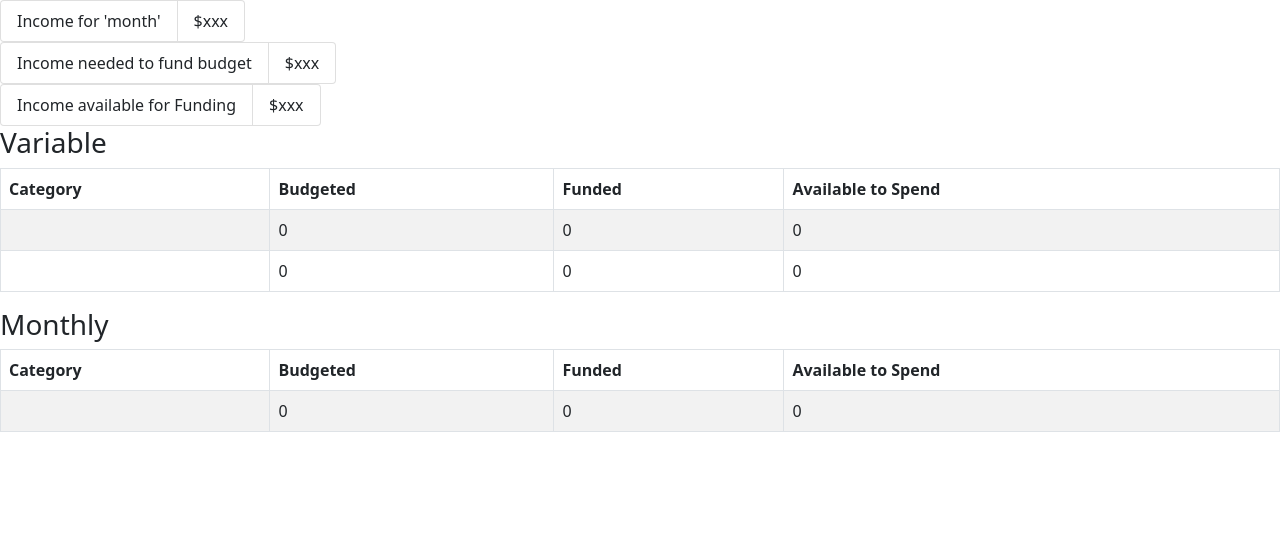
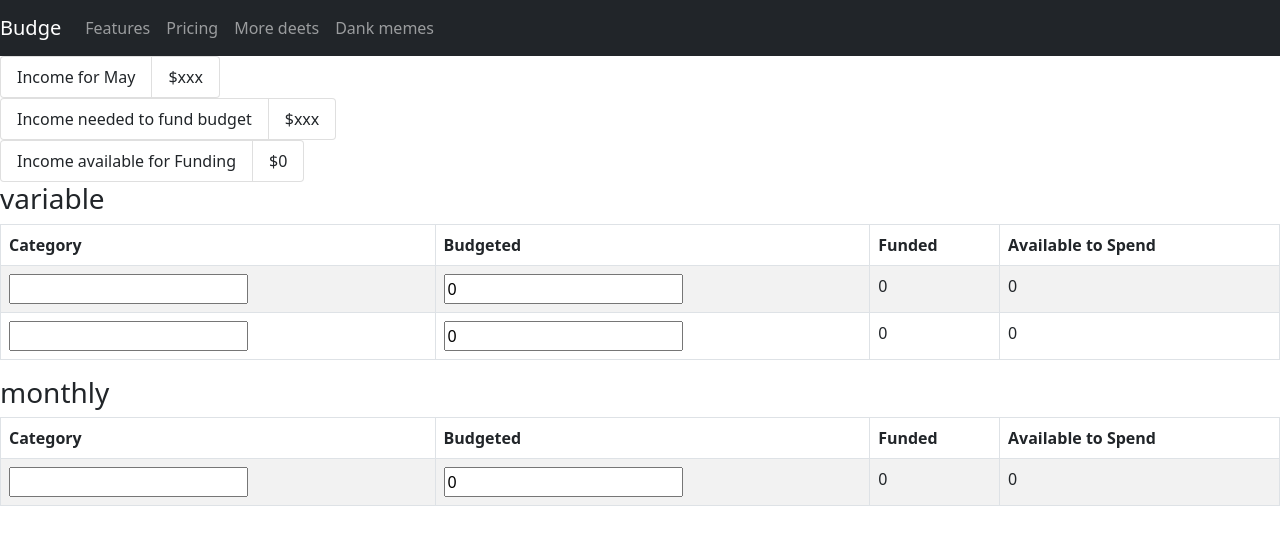
Before and after one commit to rogersjared/budge, a React (Create React App) app: page / in a window 1280 px wide. Shown: the top 544 px of the page. Built offline with nearby package versions, Linux system fonts and the light colour scheme.

Commit message:
initialized centralized state

```diff
--- a/src/App.js
+++ b/src/App.js
@@ -1,26 +1,44 @@
-import React, { useState, useEffect } from 'react';
-import localStorageData from './localStorage';
+import React, { useState, useEffect, useReducer } from 'react';
+import { localStorageData, localStorage } from './localStorage';
 import 'bootstrap/dist/css/bootstrap.min.css';
+import AppNav from './Components/Navbar.jsx';
 import MonthlyBudgetView from './Views/MonthlyBudgetView';
 
+const today = new Date();
+const currentMonth = today.getMonth() + 1 + '-' + today.getFullYear();
 
+const reducer = (prevState, updatedProperty) => ({
+  ...prevState,
+  ...updatedProperty,
+});
 
-//navbar at top for buget / transactions / main <---- use list component tabs instead of navbar maybe
-//accounts overview swipes from left
+////
+function App() {
+  const [selectedMonth, setSelectedMonth] = useState(currentMonth);
+  let monthRoot = localStorageData.months[selectedMonth];
+  const [categories, setCategories] = useReducer(reducer, monthRoot.categories);
+  const [monthData, setMonthData] = useReducer(reducer, monthRoot.data);
 
+  useEffect(() => {
+    monthRoot = localStorageData.months[selectedMonth];
+    setCategories(monthRoot.categories);
+    setMonthData(monthRoot.data);
+  }, [selectedMonth]);
 
-function App() {
-  const [selectedMonth, setSelectedMonth] = useState('jan_2021');
-  const [accounts, updateAccounts] = useState(localStorageData.accounts);
-  const [monthData, updateMonthData] = useState(localStorageData.months);
+  const contextData = {
+    selectedMonth, setSelectedMonth, categories, setCategories, monthRoot
+  }
 
 
   return (
-    <div className="App">
-      <div id="currentView" >
-      <MonthlyBudgetView month={localStorageData.months[selectedMonth]}/>
+    <localStorage.Provider value={contextData}>
+      <div className="App">
+        <AppNav />
+        <div id="currentView" >
+        <MonthlyBudgetView monthData={monthData} categories={categories}/>
+        </div>
       </div>
-    </div>
+    </localStorage.Provider>
   );
 }
 
--- a/src/Components/MonthlyBudgetComps/CategoryEntry.jsx
+++ b/src/Components/MonthlyBudgetComps/CategoryEntry.jsx
@@ -1,13 +1,26 @@
 import Table from 'react-bootstrap/Table'
+import { GetLocalStorage } from '../../localStorage.js';
 
 
-const CategoryEntry = ({category}) => {
+
+const CategoryEntry = ( { category, categoryType, index }) => {
+    const { categories, setCategories, monthRoot } = GetLocalStorage();
+
+
+    const updateColumn = (event) => {
+        const update = categories[categoryType].slice();
+        update[index][event.target.name] = event.target.value;
+        setCategories({
+            [categoryType]: update
+        });
+    }
+
     return (
         <tr>
-            <td>{category.name}</td>
-            <td>{category.budgeted}</td>
+           <td><input name='name' value={category.name} onChange={updateColumn}/></td>
+           <td><input name='budgeted' value={category.budgeted} onChange={updateColumn}></input></td>
             <td>{category.funded}</td>
-            <td>{category.funded - category.spent}</td>
+            <td>{category.spent}</td>
         </tr>
     )
 }
--- a/src/Components/MonthlyBudgetComps/CategoryGroup.jsx
+++ b/src/Components/MonthlyBudgetComps/CategoryGroup.jsx
@@ -17,7 +17,7 @@ const CategoryGroup = ({ type, categories }) => {
             </thead>
             <tbody>
                 {categories.map((category, index) => (
-                    <CategoryEntry category={category} key={index} />
+                    <CategoryEntry category={category} categoryType={type} index={index} />
                 ))}
             </tbody>
         </Table>
--- a/src/Components/Navbar.jsx
+++ b/src/Components/Navbar.jsx
@@ -1,6 +1,8 @@
 import Navbar from 'react-bootstrap/Navbar'
 import Nav from 'react-bootstrap/Nav'
 
+
+const AppNav = () => (
 <Navbar collapseOnSelect expand="lg" bg="dark" variant="dark">
         <Navbar.Brand href="#home">Budge</Navbar.Brand>
         <Navbar.Toggle aria-controls="responsive-navbar-nav" />
@@ -18,3 +20,6 @@ import Nav from 'react-bootstrap/Nav'
           </Nav>
         </Navbar.Collapse>
       </Navbar>
+)
+
+export default AppNav;
--- a/src/Views/MonthlyBudgetView.jsx
+++ b/src/Views/MonthlyBudgetView.jsx
@@ -2,13 +2,13 @@ import React from 'react';
 import ListGroup from 'react-bootstrap/ListGroup'
 import CategoryGroup from '../Components/MonthlyBudgetComps/CategoryGroup.jsx';
 
-const MonthlyBudgetView = ({ month }) => {
-    const { income, spent, categories } = month;
-    console.log('categories from monthly view', categories)
+const MonthlyBudgetView = ({ monthData, categories }) => {
+    const { monthName, income, spent } = monthData;
+
     return (
         <>
             <ListGroup horizontal>
-                <ListGroup.Item>Income for 'month'</ListGroup.Item>
+                <ListGroup.Item>Income for {monthName}</ListGroup.Item>
                 <ListGroup.Item>$xxx</ListGroup.Item>
             </ListGroup>
             <ListGroup horizontal>
@@ -17,10 +17,10 @@ const MonthlyBudgetView = ({ month }) => {
             </ListGroup>
             <ListGroup horizontal>
                 <ListGroup.Item>Income available for Funding</ListGroup.Item>
-                <ListGroup.Item>$xxx</ListGroup.Item>
+                <ListGroup.Item>${income - spent}</ListGroup.Item>
             </ListGroup>
-            <CategoryGroup type='Variable' categories={categories.variable} />
-            <CategoryGroup type='Monthly' categories={categories.monthly} />
+            <CategoryGroup type='variable' categories={categories.variable} />
+            <CategoryGroup type='monthly' categories={categories.monthly} />
         </>
     );
 };
--- a/src/localStorage.js
+++ b/src/localStorage.js
@@ -1,9 +1,9 @@
 import { createContext, useContext } from 'react';
 
-const appContext = createContext();
+const localStorage = createContext();
 
 const GetLocalStorage = () => {
-  const data = useContext(appContext);
+  const data = useContext(localStorage);
   return data;
 };
 
@@ -25,11 +25,13 @@ const localStorageData = {
     loans: []
   },
   months: {
-    jan_2021: {
-      monthName: 'Jan',
+    '5-2021': {
+      data: {
+        monthName: 'May',
         monthYear: 2021,
         income: 0,
         spent: 0,
+      },
       categories: {
         variable: [{
           name: '',
@@ -57,11 +59,13 @@ const localStorageData = {
         type: 'income'
       }]
     },
-    feb_2021: {
-      monthName: 'Feb',
+    '4-2021': {
+      data: {
+        monthName: 'April',
         monthYear: 2021,
         income: 0,
         spent: 0,
+      },
       categories: {
         variable: [{
           name: '',
@@ -93,4 +97,5 @@ const localStorageData = {
   }
 }
 
+export { localStorage, GetLocalStorage, localStorageData };
 export default localStorageData;
```
Lines whose indentation alone changed are shown as unchanged.
